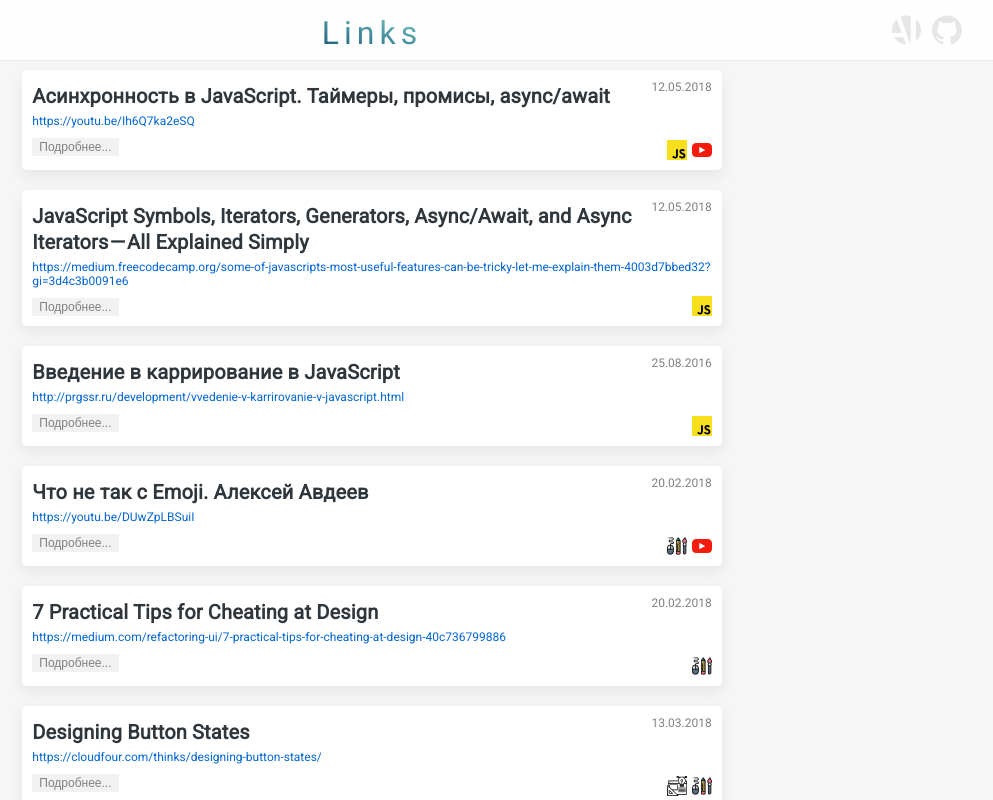
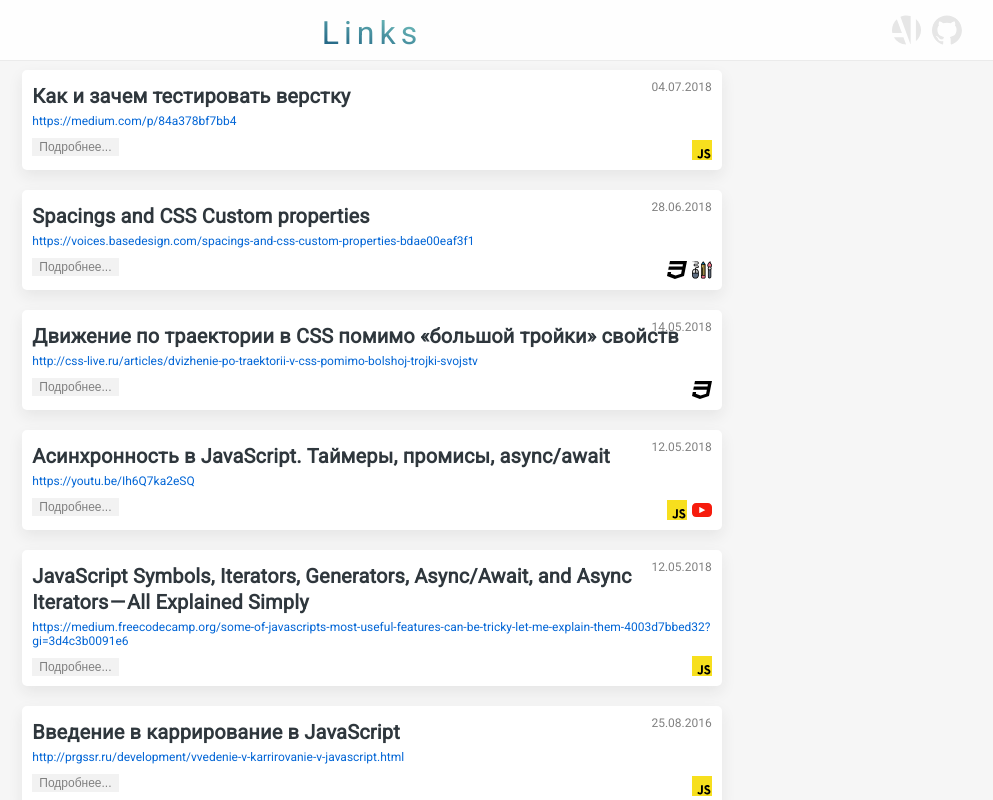
Before and after one commit to MoonW1nd/Links, a React app: page / in a window 1280 px wide. Shown: the top 800 px of the page, without its empty margins (268-1261 px from the left). Built offline with nearby package versions, Linux system fonts and the light colour scheme.

Commit message:
Update Articles and fix typo

```diff
--- a/src/data.js
+++ b/src/data.js
@@ -100,15 +100,39 @@ export const articles = [
     date: '2018-05-12T15:03:23.000Z',
     title: 'JavaScript Symbols, Iterators, Generators, Async/Await, and Async Iterators — All Explained Simply',
     link: 'https://medium.freecodecamp.org/some-of-javascripts-most-useful-features-can-be-tricky-let-me-explain-them-4003d7bbed32?gi=3d4c3b0091e6',
-    text: 'Хорошее объяснение применения Символов, Итераторов, Генераторов, Async\/Awayt и асинхронных итераторов.',
+    text: 'Хорошее объяснение применения Символов, Итераторов, Генераторов, async/await и асинхронных итераторов.',
     tags: ['javaScript'],
   },
   {
     id: '14',
     date: '2018-05-12T15:03:23.000Z',
-    title: 'Асинхронность в JavaScript. Таймеры, промисы, async\/await',
+    title: 'Асинхронность в JavaScript. Таймеры, промисы, async/await',
     link: 'https://youtu.be/Ih6Q7ka2eSQ',
     text: 'Один из лучших вебинаров по объяснению асинхронности в JavaScript. ',
     tags: ['javaScript', 'youTube'],
   },
+  {
+    id: '15',
+    date: '2018-05-14T15:03:23.000Z',
+    title: 'Движение по траектории в CSS помимо «большой тройки» свойств',
+    link: 'http://css-live.ru/articles/dvizhenie-po-traektorii-v-css-pomimo-bolshoj-trojki-svojstv',
+    text: 'Описание будущих возможностей анимации CSS (CSS Motion Path). Поддержка пока только в Chrome, но выглядит достаточно многообещающе.',
+    tags: ['css'],
+  },
+  {
+    id: '16',
+    date: '2018-06-28T15:03:23.000Z',
+    title: 'Spacings and CSS Custom properties',
+    link: 'https://voices.basedesign.com/spacings-and-css-custom-properties-bdae00eaf3f1',
+    text: 'Система отступов на кастомных CSS-свойствах. Луис Хобрегтс переключает значения свойств с помощью медиавыражений для гармоничной адапатции с фолбэком на ремы для старых браузеров',
+    tags: ['css', 'design'],
+  },
+  {
+    id: '17',
+    date: '2018-07-04T15:03:23.000Z',
+    title: 'Как и зачем тестировать верстку',
+    link: 'https://medium.com/p/84a378bf7bb4',
+    text: 'Регрессионное тестирование верстки на BackstopJS',
+    tags: ['javaScript'],
+  },
 ];
```
